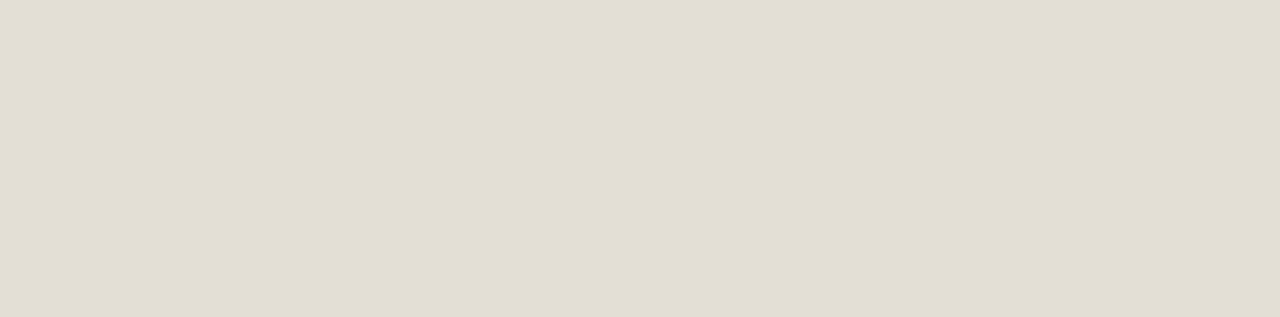
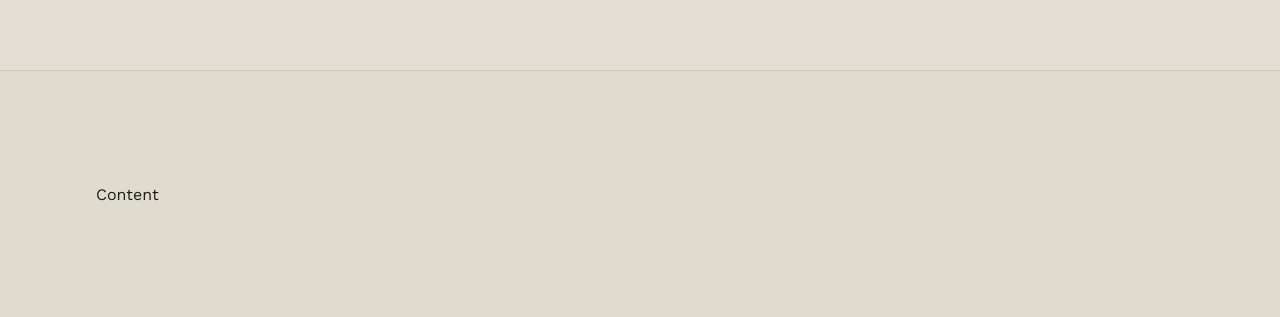
Before and after one commit to manishguhe301/shh, a Next.js app: page / in a window 1280 px wide. Shown: the part 2439-2756 px from the top of the page. Before the commit the page ends 2509 px from the top, so only its background shows below. Built offline with nearby package versions, Linux system fonts and the light colour scheme.

Commit message:
setup: add Arrival component and integrate it into the Home page

```diff
--- a/app/page.tsx
+++ b/app/page.tsx
@@ -1,3 +1,4 @@
+import Arrival from "@/components/Arrival";
 import Hero from "@/components/Hero";
 import MechanicFlip from "@/components/MechanicFlip";
 import NavBar from "@/components/NavBar";
@@ -11,6 +12,7 @@ export default function Home() {
         <Hero />
         <MechanicFlip />
         <Stays />
+        <Arrival />
       </main>
     </div>
   );
--- /dev/null
+++ b/components/Arrival.tsx
@@ -0,0 +1,28 @@
+import Container from "./Container"
+
+const STEPS = [
+  {
+    title: "Surrender your phone",
+    desc: "At the door. It's returned when you leave, fully charged, with nothing missed.",
+  },
+  {
+    title: "Write your last sentence",
+    desc: "One line in the guestbook — the final thing you'll say for the length of your stay.",
+  },
+  {
+    title: "Walk in without a word",
+    desc: "A host leads you to your room. No greeting exchanged. That's the whole practice, starting now.",
+  },
+]
+
+const Arrival = () => {
+  return (
+    <section className="border-y border-ink/10 bg-linen-deep/40 py-24 sm:py-28">
+      <Container className="max-w-3xl">
+        Content
+      </Container>
+    </section>
+  )
+}
+
+export default Arrival
```
